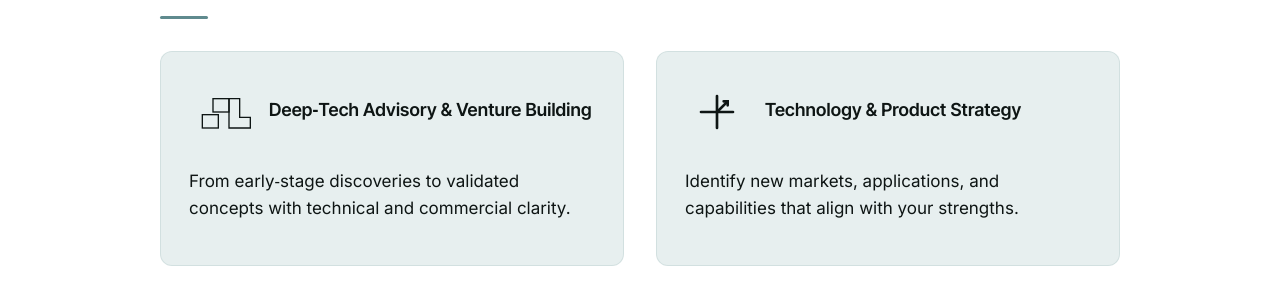
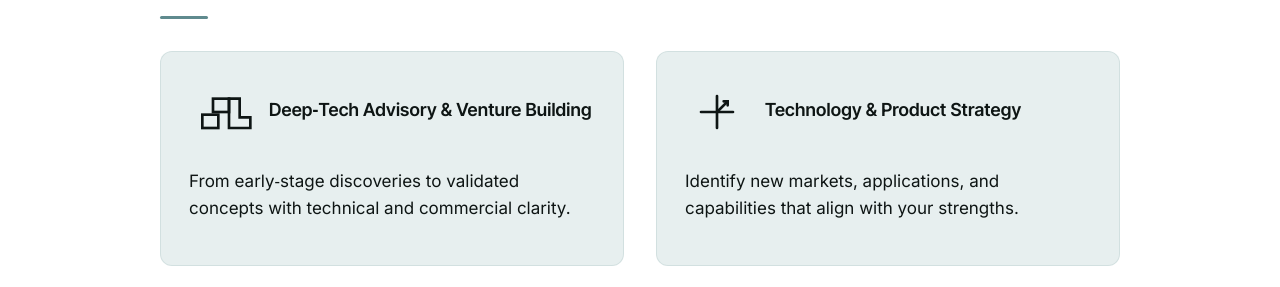
Before and after one commit to raphaelheeb/vaira-advisory, a Jekyll site: the page built from services/index.html, in a window 1280 px wide. Shown: the part 603-890 px from the top of the page. Built offline with Jekyll 4.4.1, drawn with Linux system fonts in a browser that asks for light colours.

Commit message:
Update index.html

```diff
--- a/services/index.html
+++ b/services/index.html
@@ -67,10 +67,10 @@
           <div class="card-icon">
             <!-- Deep‑Tech Advisory Icon -->
             <svg width="48" height="48" viewBox="0 0 48 48" fill="none" xmlns="http://www.w3.org/2000/svg">
-              <rect x="10" y="26" width="12" height="10" stroke="currentColor" stroke-width="1"/>
-              <rect x="18" y="14" width="12" height="10" stroke="currentColor" stroke-width="1"/>
+              <rect x="10" y="26" width="12" height="10" stroke="currentColor" stroke-width="2"/>
+              <rect x="18" y="14" width="12" height="10" stroke="currentColor" stroke-width="2"/>
               <path d="M30 14 H38 V28 H46 V36 H30 V14 Z"
-                    stroke="currentColor" stroke-width="1" fill="none"/>
+                    stroke="currentColor" stroke-width="2" fill="none"/>
             </svg>
           </div>
           <h3 style="font-size:1.125rem;">Deep‑Tech Advisory & Venture Building</h3>
```
